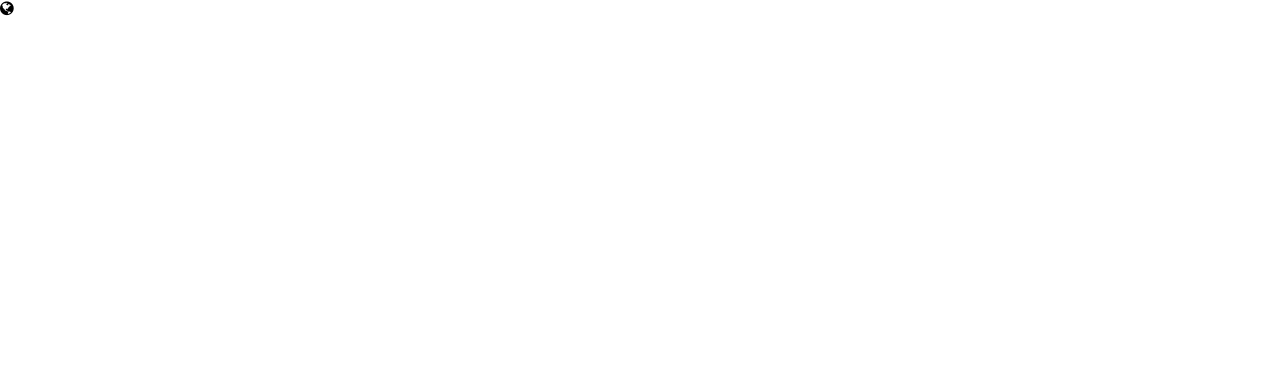
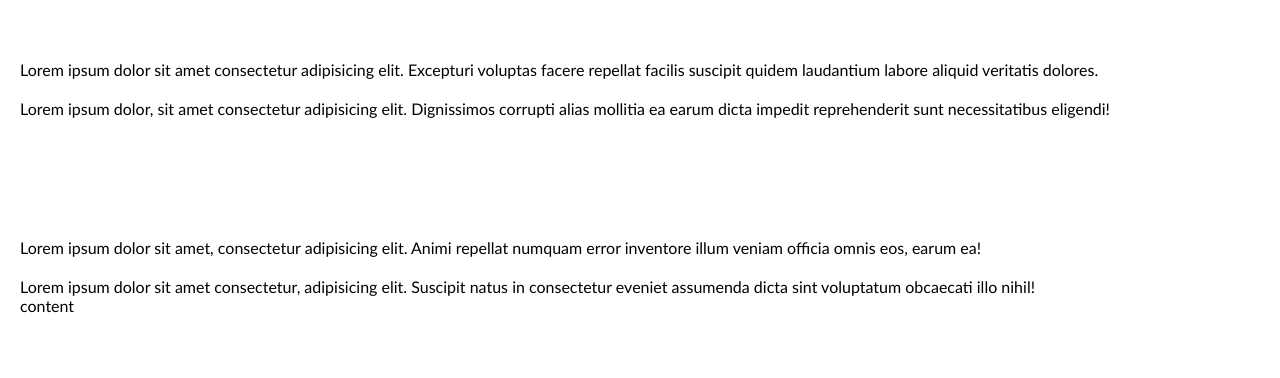
Before and after one commit to Skriste/8-portfolio, a website: page index.html in a window 1280 px wide. Drawn offline with Linux system fonts and the light colour scheme.

Commit message:
layout-home

```diff
--- a/css/base/layout.css
+++ b/css/base/layout.css
@@ -0,0 +1,14 @@
+.container {
+    display: inline-block;
+    width: 100%;
+    padding: 60px 20px;
+}
+
+.container > .row {
+    display: inline-block;
+    width: 100%;
+}
+
+.container > .row + .row {
+    margin-top: 20px;
+}
--- a/index.html
+++ b/index.html
@@ -16,6 +16,48 @@
     <link rel="stylesheet" href="./css/pages/home.css">
 </head>
 <body>
-    <i class="fa fa-globe"></i>
+    <!-- header start -->
+    <div class="container">
+        <div class="row">
+            Lorem ipsum dolor sit amet consectetur adipisicing elit. Excepturi voluptas facere repellat facilis suscipit quidem laudantium labore aliquid veritatis dolores.
+        </div>
+        <div class="row">
+            Lorem ipsum dolor, sit amet consectetur adipisicing elit. Dignissimos corrupti alias mollitia ea earum dicta impedit reprehenderit sunt necessitatibus eligendi!
+        </div>
+    </div>
+    <!-- header end -->
+
+    <!-- hero start -->
+    <div class="container">
+        <div class="row">
+            Lorem ipsum dolor sit amet, consectetur adipisicing elit. Animi repellat numquam error inventore illum veniam officia omnis eos, earum ea!
+        </div>
+        <div class="row">
+            Lorem ipsum dolor sit amet consectetur, adipisicing elit. Suscipit natus in consectetur eveniet assumenda dicta sint voluptatum obcaecati illo nihil!
+        </div>
+    content
+    </div>
+    <!-- hero end -->
+
+    <!-- about me start -->
+    <!-- about me end -->
+
+    <!-- achievements start -->
+    <!--achievements end-->
+
+    <!-- services start -->
+    <!-- services end -->
+
+    <!-- work start -->
+    <!-- work end -->
+
+    <!-- expertise start -->
+    <!-- expertise end -->
+
+    <!-- portfolio start -->
+    <!-- portfolio end -->
+
+    <!-- testimonials start -->
+    <!-- testimonials end -->
 </body>
 </html>
```
Also changed, not shown: css/pages/home.css (+27 -0 lines).
